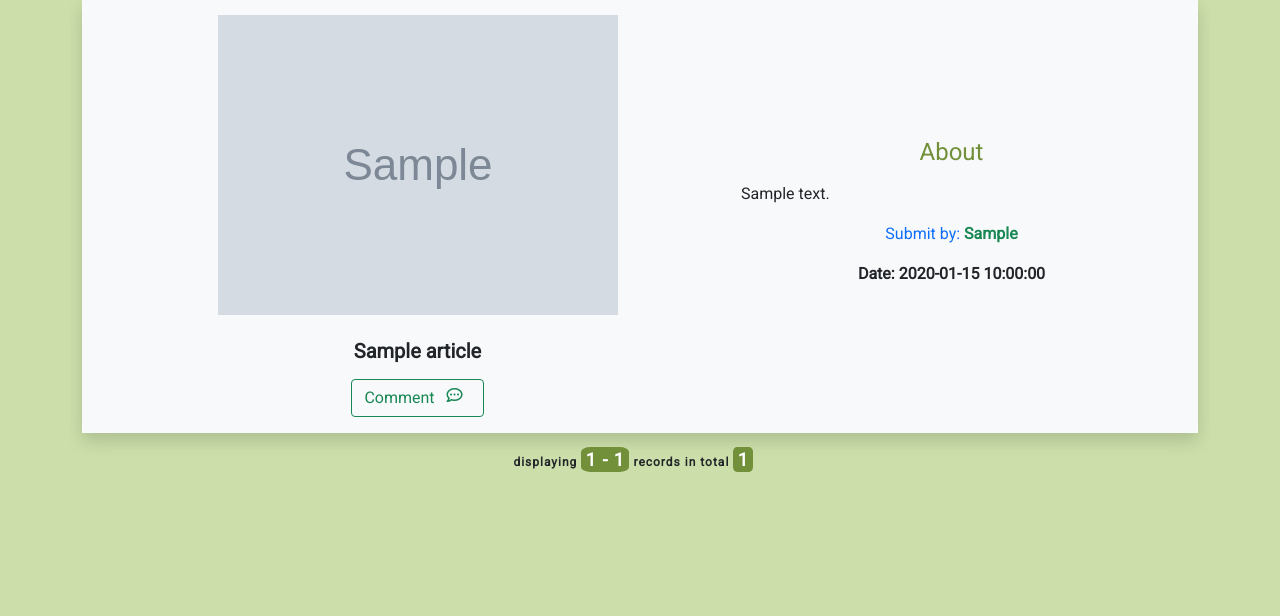
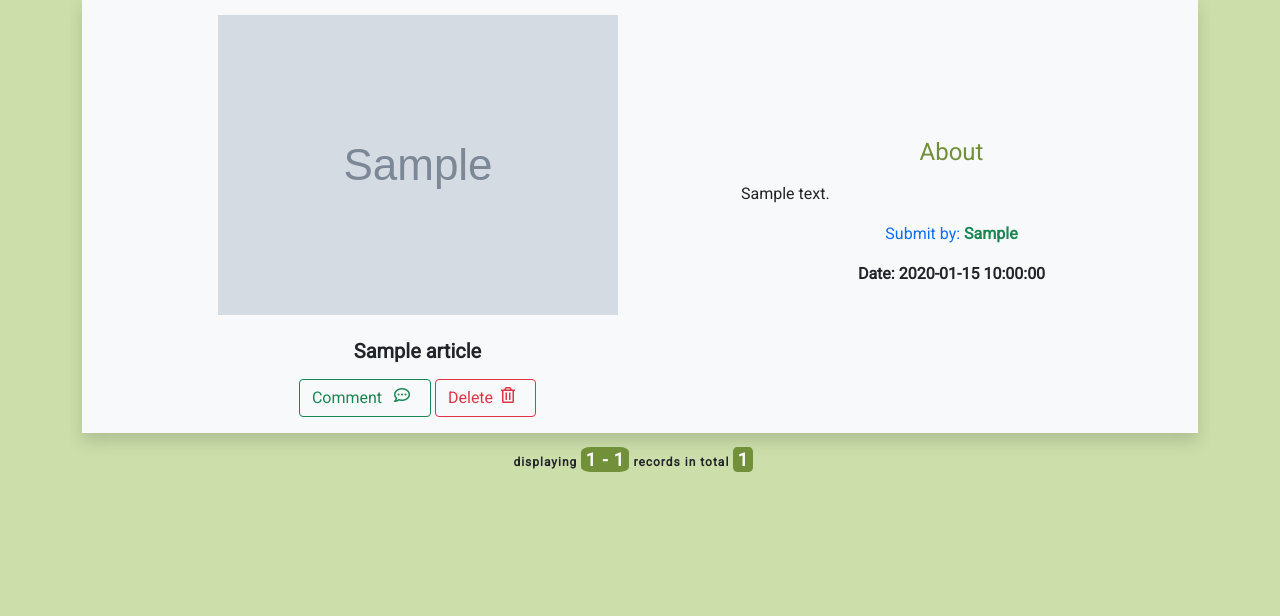
Before and after one commit to tashi-sk/flask-snap-it, a Flask app: page /community in a window 1280 px wide. Shown: the part 103-719 px from the top of the page. Run offline with Flask 2, Linux system fonts and the light colour scheme; the visitor is signed in with stand-in values (Sample User, id 1); grey boxes marked "Sample" are stand-in pictures; a database or web service that is not in the repository returns one stand-in record (values such as "Sample title"); some libraries are stand-ins or nearby versions.

Commit message:
Delete post button added if user is admin on community page

```diff
--- a/templates/community.html
+++ b/templates/community.html
@@ -6,6 +6,10 @@
                 <h4 class="mt-3 fs-5 p-2 fw-bold">{{ article.title }}</h4>
                 <a href="{{ url_for( 'comments', post_id=article._id ) }}" class="btn btn-outline-success mb-3">Comment <i
                         class="far fa-comment-dots px-2"></i></a>
+                {% if session["user"] == "admin" %}
+                    <a href="{{ url_for( 'delete_post', post_id=article._id ) }}" class="btn btn-outline-danger mb-3">Delete<i
+                        class="far far fa-trash-alt px-2"></i></a>
+                {% endif %}
             </div>
             <div class="col-md-5 align-self-center">
                 <h4 class="text-color fs-4 p-2">About</h4>
```
